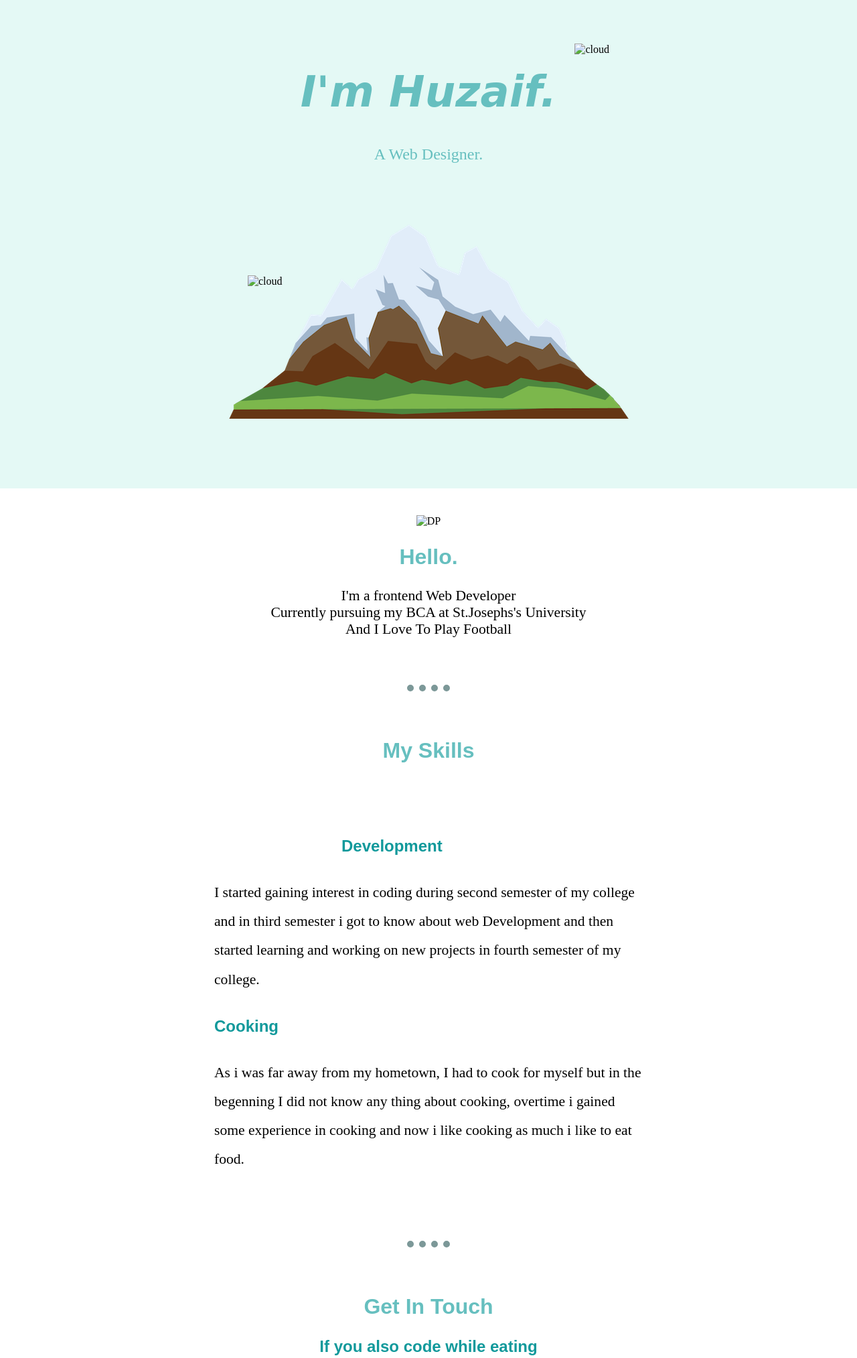
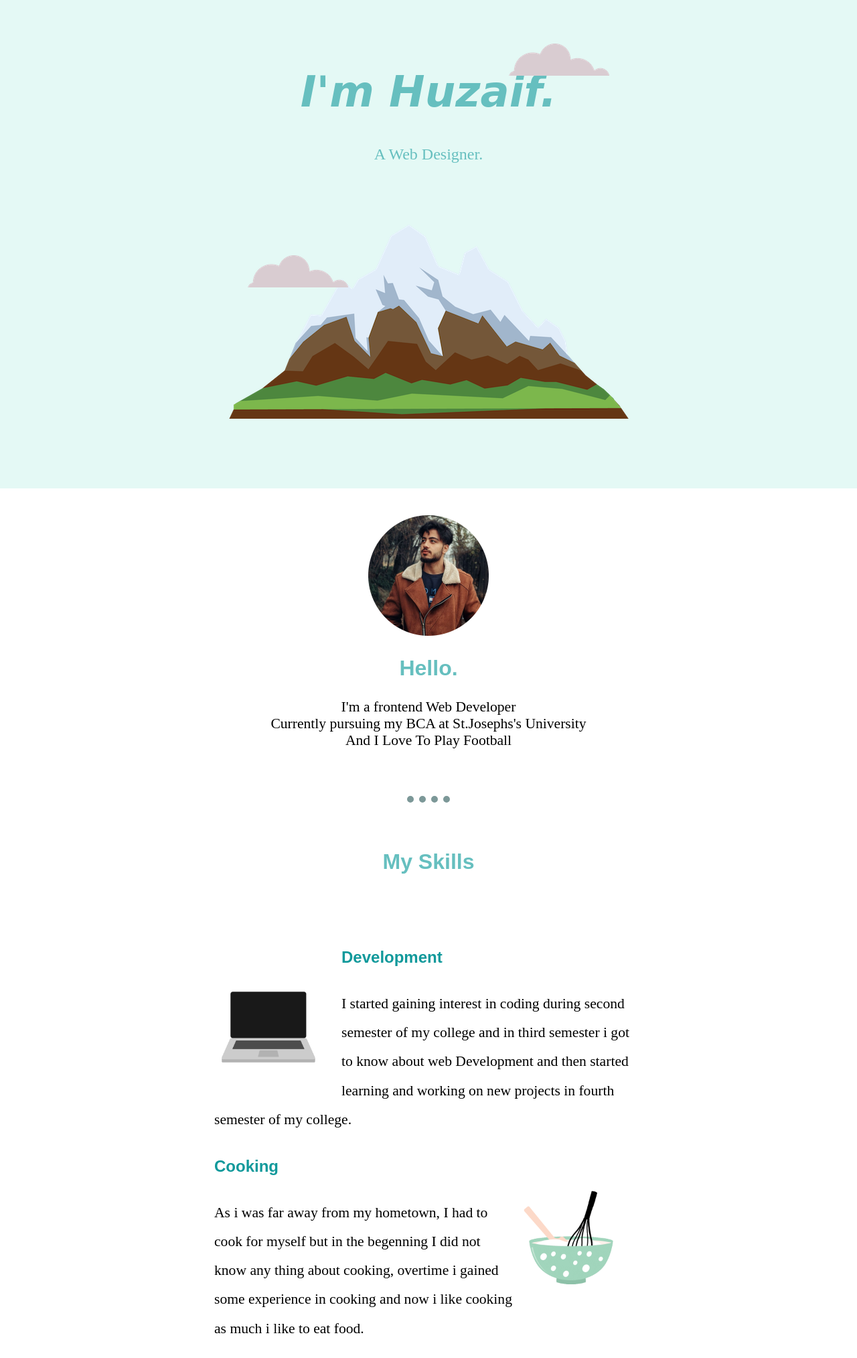
Before and after one commit to Huzaif5678/intro, a plain HTML site: page index.html in a window 1280 px wide. Shown: the top 2027 px of the page at 67% size. Drawn offline with Linux system fonts and the light colour scheme; files whose address does not match are found by name.

Commit message:
Update index.html
updated img address

```diff
--- a/index.html
+++ b/index.html
@@ -10,15 +10,15 @@
 </head>
 <body>
     <div class="topContainer">
-        <img class="top-cloud" src="IMAGES/cloud.png" alt="cloud">
+        <img class="top-cloud" src="cloud.png" alt="cloud">
         <h1><em>I'm Huzaif.</em></h1>
         <p class="p1">A Web Designer.</p>
-        <img class="bottom-cloud" src="IMAGES/cloud.png" alt="cloud">
+        <img class="bottom-cloud" src="cloud.png" alt="cloud">
         <img src="IMAGES/mountain.png" alt="mountain">
     </div>
    <div class="middle-container">
     <div class="profile">
-        <img  class="dp" src="IMAGES/WhatsApp Image 2024-02-09 at 19.47.24_51921503-modified.png" alt="DP">
+        <img  class="dp" src="WhatsApp Image 2024-02-09 at 19.47.24_51921503-modified.png" alt="DP">
         <h2>Hello.</h2>
         <p class="p3">I'm a frontend Web Developer <br> Currently pursuing my BCA at St.Josephs's University <br> And I Love To Play Football</p>
     </div>
@@ -26,10 +26,10 @@
     <div class="skills">
         <h2>My Skills</h2>
         <div class="skill-row">
-            <img class="PC-img" src="IMAGES/giphy.gif" alt="">
+            <img class="PC-img" src="giphy.gif" alt="">
             <h3>Development</h3>
             <p class="p3">I started gaining interest in coding during second semester of my college and in third semester i got to know about web Development and then started learning and working on new projects in fourth semester of my college.</p>
-            <img class="cooking-img" src="IMAGES/giphy (1).gif" alt="">
+            <img class="cooking-img" src="giphy (1).gif" alt="">
             <h3>Cooking</h3>
             <p class="p3">As i was far away from my hometown, I had to cook for myself but in the begenning I did not know any thing about cooking, overtime i gained some experience in cooking and now i like cooking as much i like to eat food. </p>
         </div>
```
